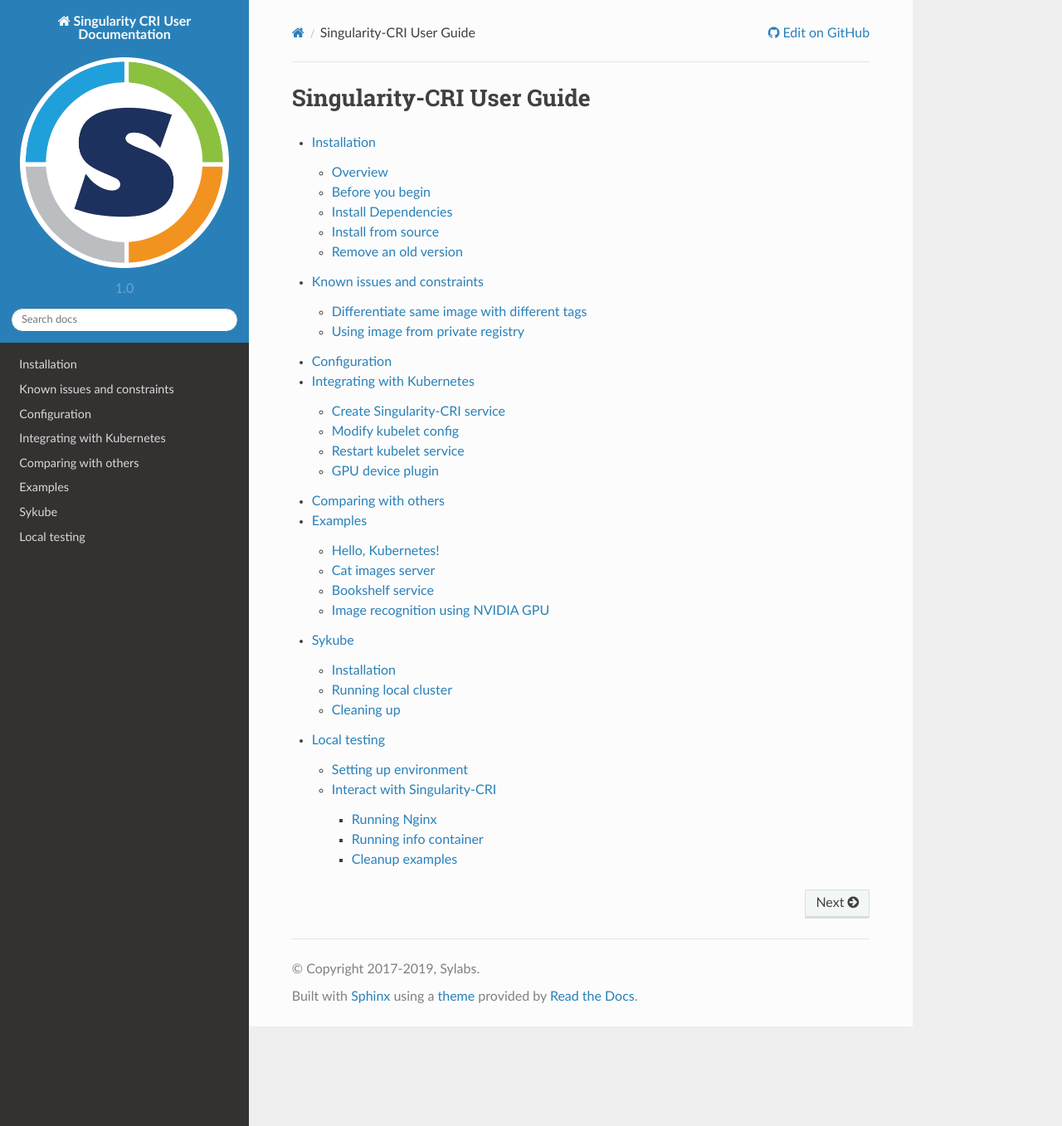
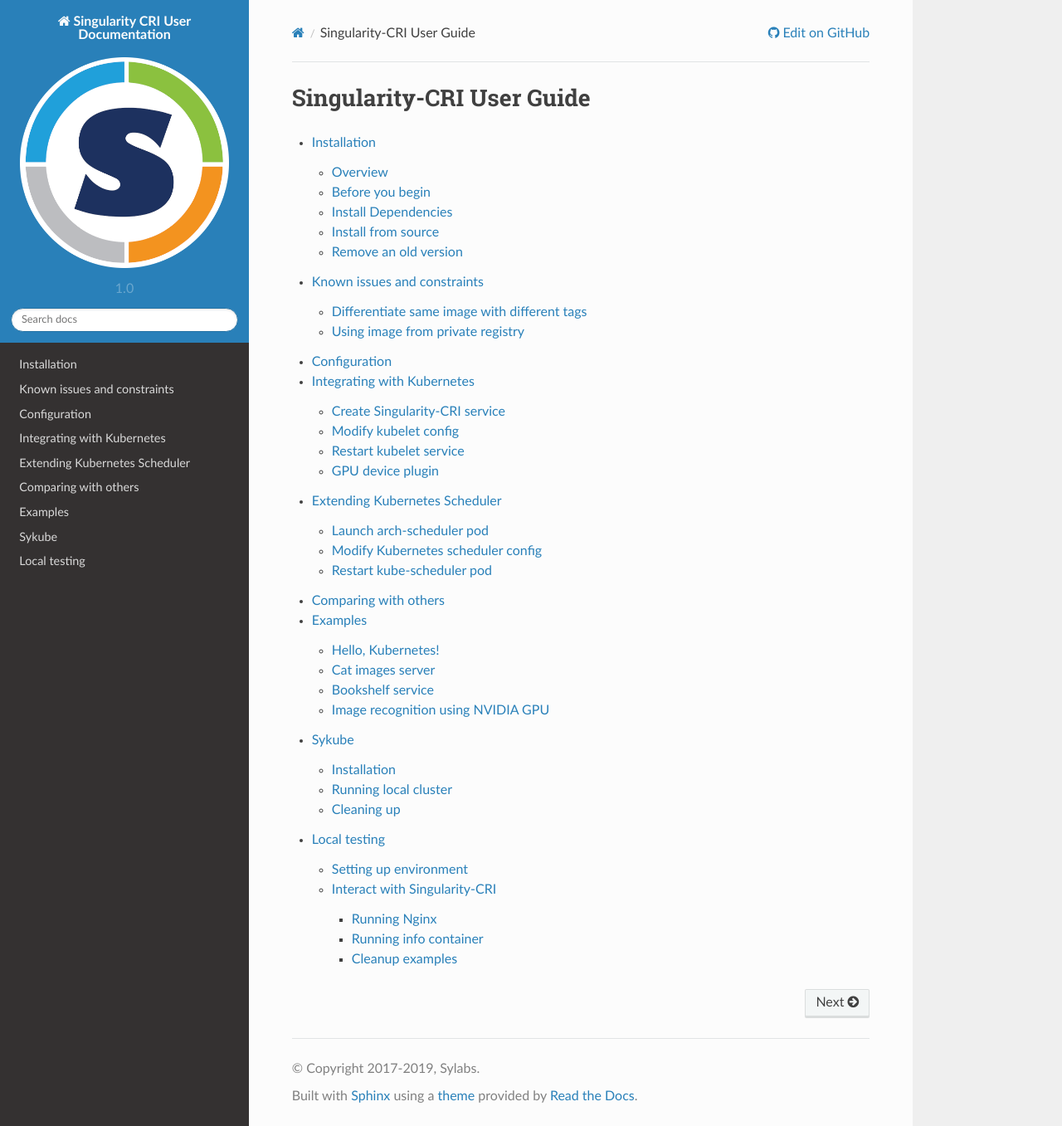
Before and after one commit to sylabs/singularity-cri-userdocs, a Sphinx documentation site: the page built from docs/index.rst, in a window 1280 px wide and 1357 px high. Shown: the whole window at 83% size. Built offline with Sphinx 7.4.7 and the Read the Docs theme 2.0.0, drawn with Linux system fonts in a browser that asks for light colours; some of the changed lines change nothing that is shown.

Commit message:
Document arch-scheduler extender

```diff
--- a/docs/index.rst
+++ b/docs/index.rst
@@ -9,6 +9,7 @@
 	Known issues and constraints <constraints>
 	Configuration <configuration>
 	Integrating with Kubernetes <k8s>
+	Extending Kubernetes Scheduler <scheduler>
 	Comparing with others <comparison>
 	Examples <examples>
 	Sykube <sykube>
--- /dev/null
+++ b/docs/scheduler.rst
@@ -0,0 +1,88 @@
+.. _scheduler:
+
+==============================
+Extending Kubernetes Scheduler
+==============================
+
+Since SIF images do not support multiarch builds its arch should be respected properly
+when it comes to pod scheduling. There are two options to make sure your SIF-based pod is
+scheduled on the node with a matching architecture: using `nodeSelector` in pod spec
+or configuring arch-scheduler extender.
+
+This document will guide you through the second approach.
+To extend Kubernetes with arch extender the following steps are needed:
+
+#. launch arch-scheduler pod
+#. modify Kubernetes scheduler config
+#. restart Kubernetes scheduler
+
+Launch arch-scheduler pod
+-------------------------
+
+Clone arch-scheduler repo:
+
+.. code-block:: bash
+
+	$ git clone https://github.com/sylabs/arch-scheduler
+
+Launch arch-scheduler pod:
+
+.. code-block:: bash
+
+	$ cd arch-scheduler && \
+	  kubectl apply -f deploy/extender.yaml
+
+
+This will make arch-scheduler run on the same node where default Kubernetes scheduler is.
+Location of arch-scheduler is important since later Kubernetes scheduler will query it on localhost.
+
+Modify Kubernetes scheduler config
+----------------------------------
+
+This step requires changing current scheduler policy to include arch-scheduler extender in extenders list.
+
+If you have already modified scheduler policy you probably know how to do that. Further assumed default
+scheduler has not been altered and arch-scheduler extender is the first change applied.
+
+Copy config and policy files under default Kubernetes directory:
+
+.. code-block:: bash
+
+	$ sudo mkdir /etc/kubernetes/scheduler && \
+	  sudo cp deploy/config.yaml /etc/kubernetes/scheduler && \
+	  sudo cp deploy/policy.yaml /etc/kubernetes/scheduler
+
+Modify kube-scheduler pod:
+
+.. code-block:: bash
+
+	$ sudo cp deploy/scheduler.yaml /etc/kubernetes/manifests/kube-scheduler.yaml
+
+.. note::
+
+	`/etc/kubernetes/manifests/kube-scheduler.yaml` is the default location of
+	scheduler pod specification. If you changed that make sure to update the appropriate one.
+
+Restart kube-scheduler pod
+---------------------------
+
+By default Kubernetes watches for any changes on
+`static pods <https://kubernetes.io/docs/tasks/administer-cluster/static-pod/>`_, and default scheduler is one of them.
+This means right after you updated kube-scheduler pod changes should automatically apply in some
+reasonable amount of time. At the end you should see all system pods running without any issues:
+
+.. code-block:: bash
+
+	$ kubectl get po --namespace=kube-system
+
+
+However, if kube-scheduler is not in a `Running` state, try to simply delete it and let
+Kubernetes recreate it once again correctly:
+
+.. code-block:: bash
+
+	$ kubectl delete po --namespace=kube-system kube-scheduler
+
+.. note::
+
+	Kube-scheduler pod name may vary, make sure you are using correct one when deleting pod.
```
